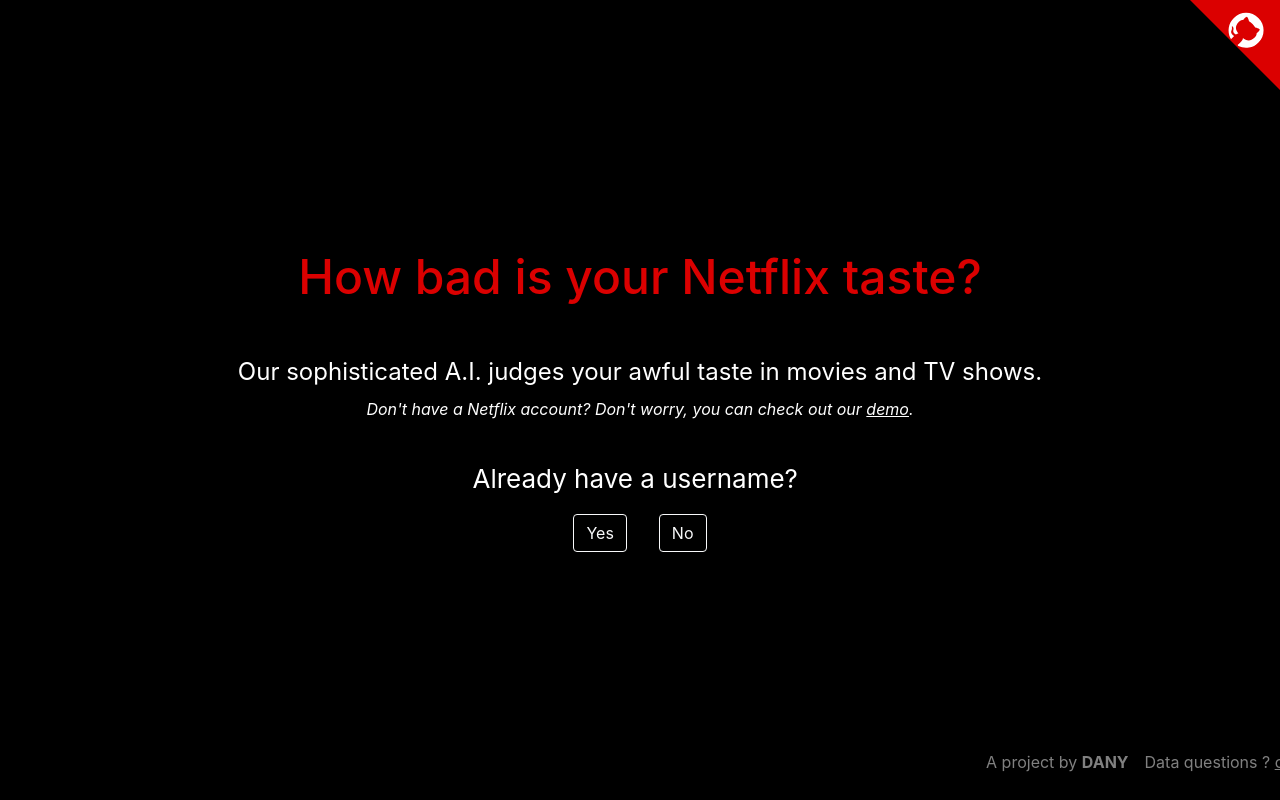
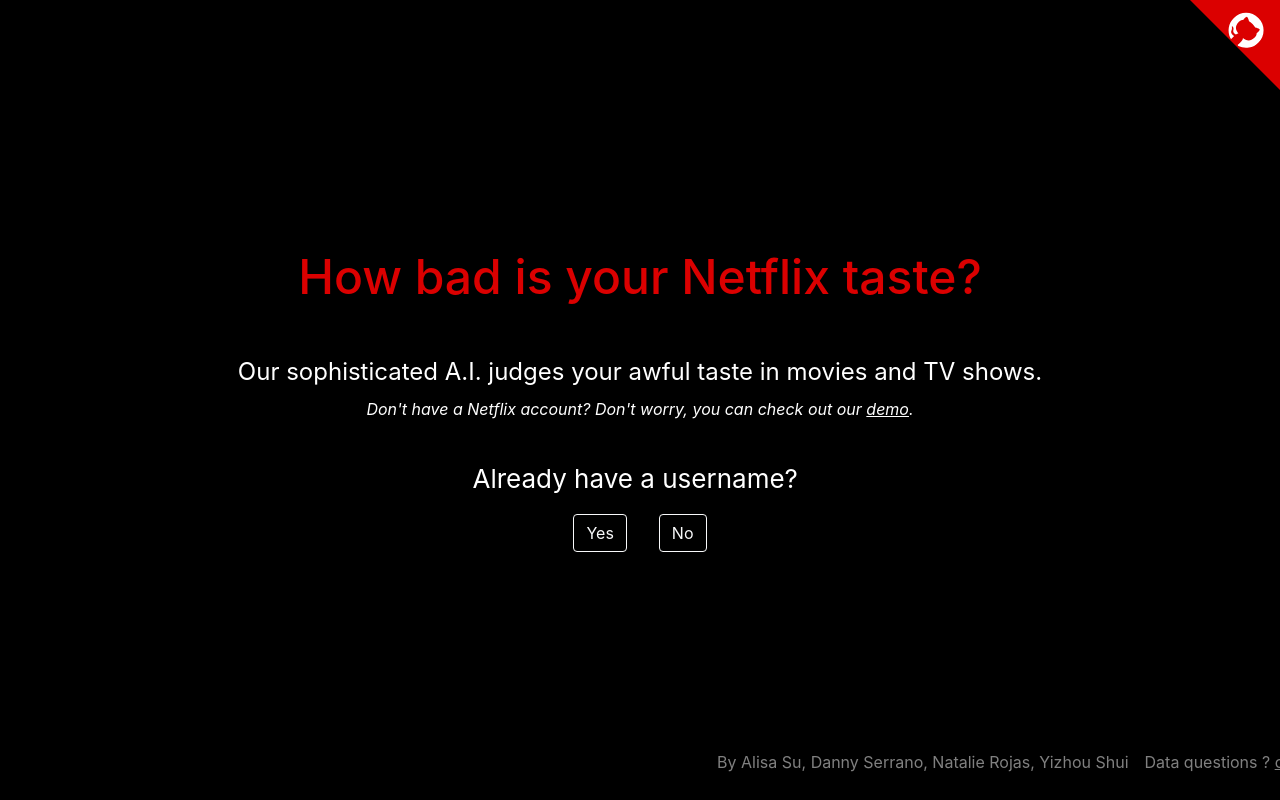
Before and after one commit to capstone-team-terra/roast-me, a React app: page / in a window 1280 px wide. Shown: the top 800 px of the page. Built offline with nearby package versions, Linux system fonts and the light colour scheme; the HTML template or start-up script is replaced by a standard one.

Commit message:
FE: footer updated

```diff
--- a/src/components/Footer.js
+++ b/src/components/Footer.js
@@ -5,7 +5,7 @@
   return (
     <Container id="footer">
         <p className="mr-3">
-        A project by <strong>DANY</strong></p>
+        By Alisa Su, Danny Serrano, Natalie Rojas, Yizhou Shui</p>
         <p>
         Data questions ? <a href="#" onClick={props.handleDisclaimer} style={{textDecoration: 'underline', color: 'gray'}}>click here</a></p>
       </Container>
```
